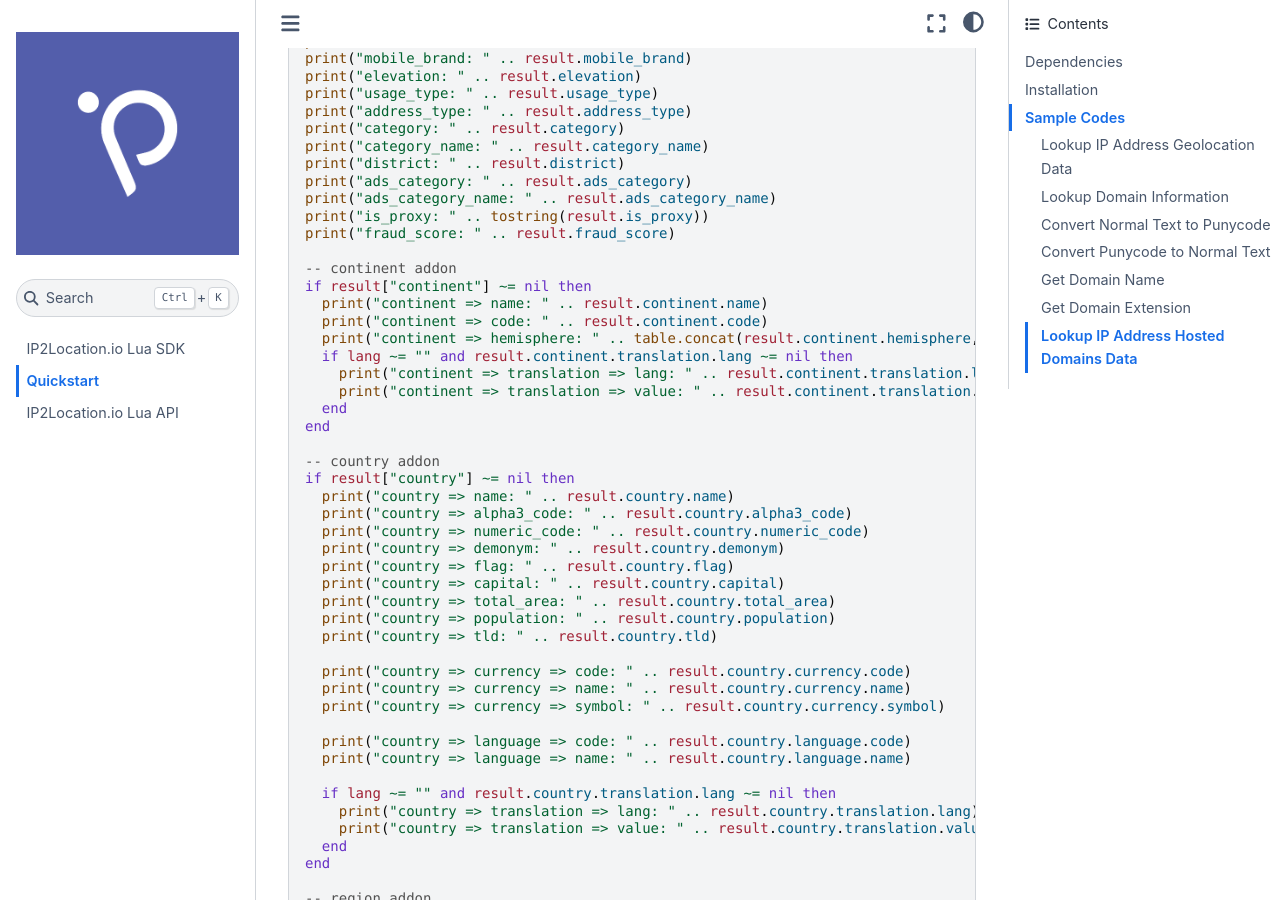
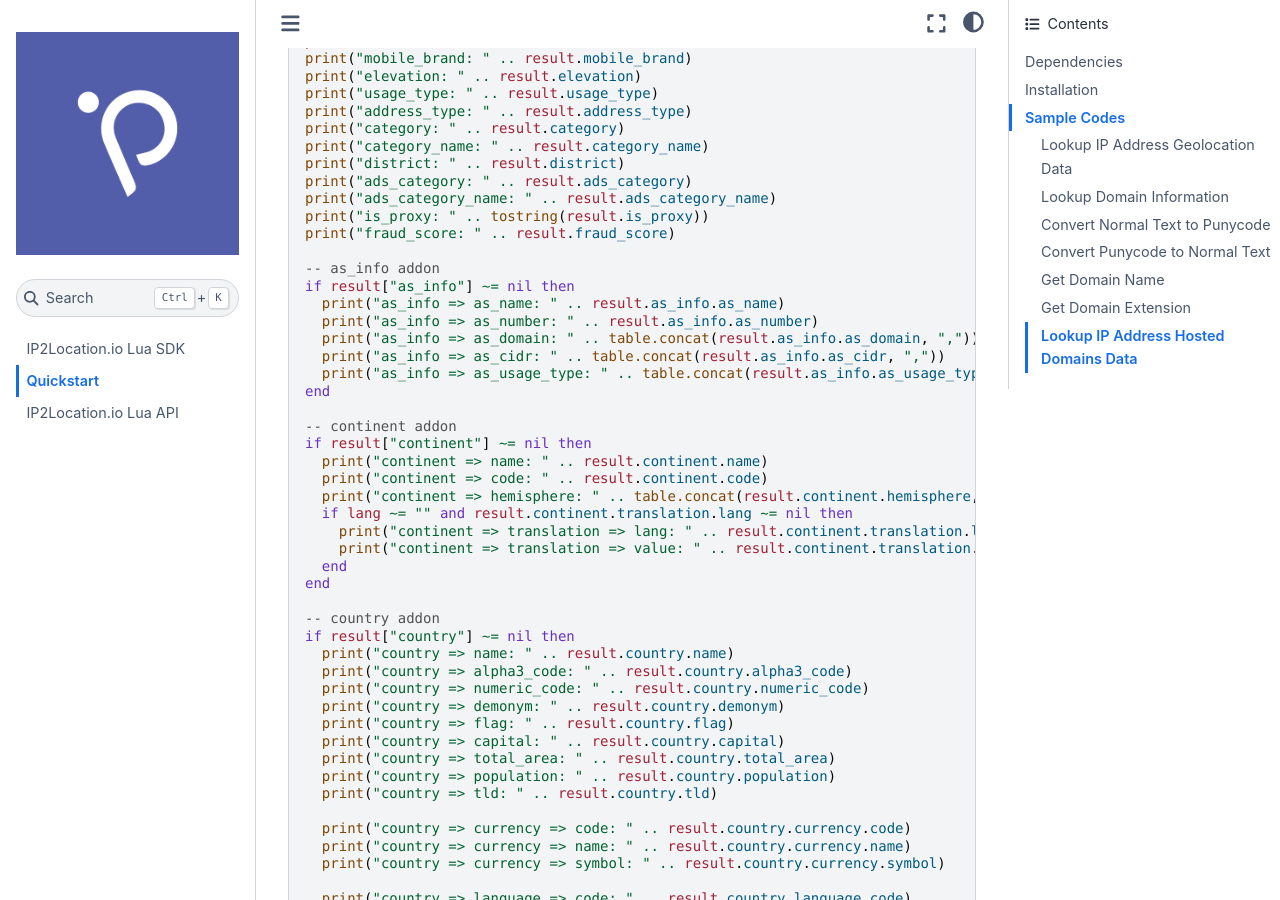
Before and after one commit to ip2location/ip2location-io-lua, a Sphinx documentation site: the page built from docs/source/quickstart.md, in a window 1280 px wide and 900 px high, scrolled down 1260 px. Built offline with Sphinx 7.4.7 and the Sphinx Book theme 1.1.4, drawn with Linux system fonts in a browser that asks for light colours.

Commit message:
Updated RTD to add as_info information.

```diff
--- a/docs/source/quickstart.md
+++ b/docs/source/quickstart.md
@@ -67,6 +67,15 @@
 print("ads_category_name: " .. result.ads_category_name)
 print("is_proxy: " .. tostring(result.is_proxy))
 print("fraud_score: " .. result.fraud_score)
+
+-- as_info addon
+if result["as_info"] ~= nil then
+  print("as_info => as_name: " .. result.as_info.as_name)
+  print("as_info => as_number: " .. result.as_info.as_number)
+  print("as_info => as_domain: " .. table.concat(result.as_info.as_domain, ","))
+  print("as_info => as_cidr: " .. table.concat(result.as_info.as_cidr, ","))
+  print("as_info => as_usage_type: " .. table.concat(result.as_info.as_usage_type, ","))
+end
 
 -- continent addon
 if result["continent"] ~= nil then
```
Also changed, not shown: docs/source/code.md (+5 -0 lines).
